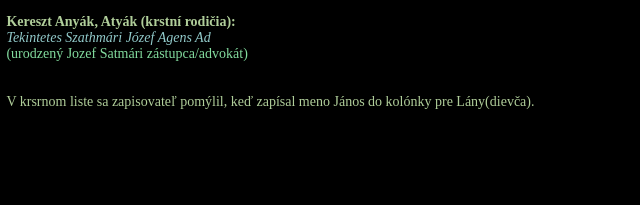
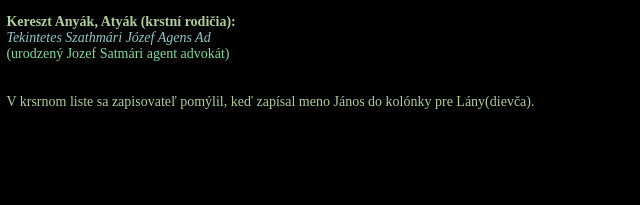
Before and after one commit to historia-rusoviec/janos-kaszonyi, a plain HTML site: page index.html in a window 1280 px wide. Shown: the part 2240-2445 px from the top of the page, 0-640 px from the left. Drawn offline with Linux system fonts and the light colour scheme.

Commit message:
Add files via upload

```diff
--- a/index.html
+++ b/index.html
@@ -137,7 +137,7 @@
                      <b>Kereszt Anyák, Atyák (krstní rodičia):</b>
                      <br>
                      <span class="autor">Tekintetes Szathmári Józef Agens Ad</span> <br>
-                     <span class="rozbal"> (urodzený Jozef Satmári zástupca/advokát)</span> <br>
+                     <span class="rozbal"> (urodzený Jozef Satmári agent advokát)</span> <br>
                        <br><br>
   	   		 V krsrnom liste sa zapisovateľ pomýlil, keď zapísal meno János do kolónky pre Lány(dievča).
 
```
